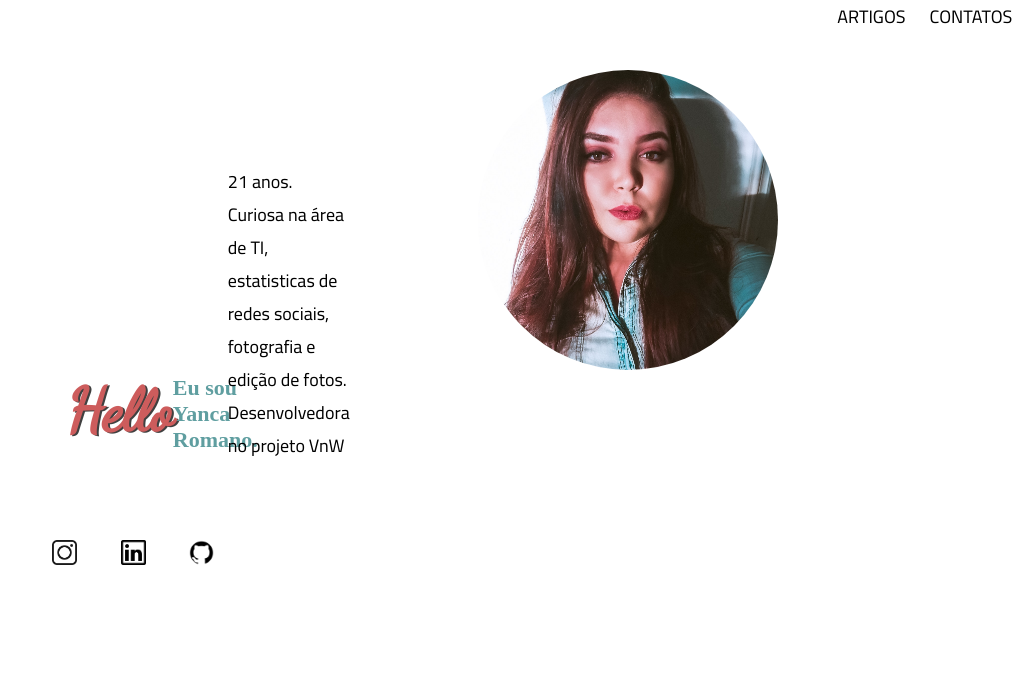
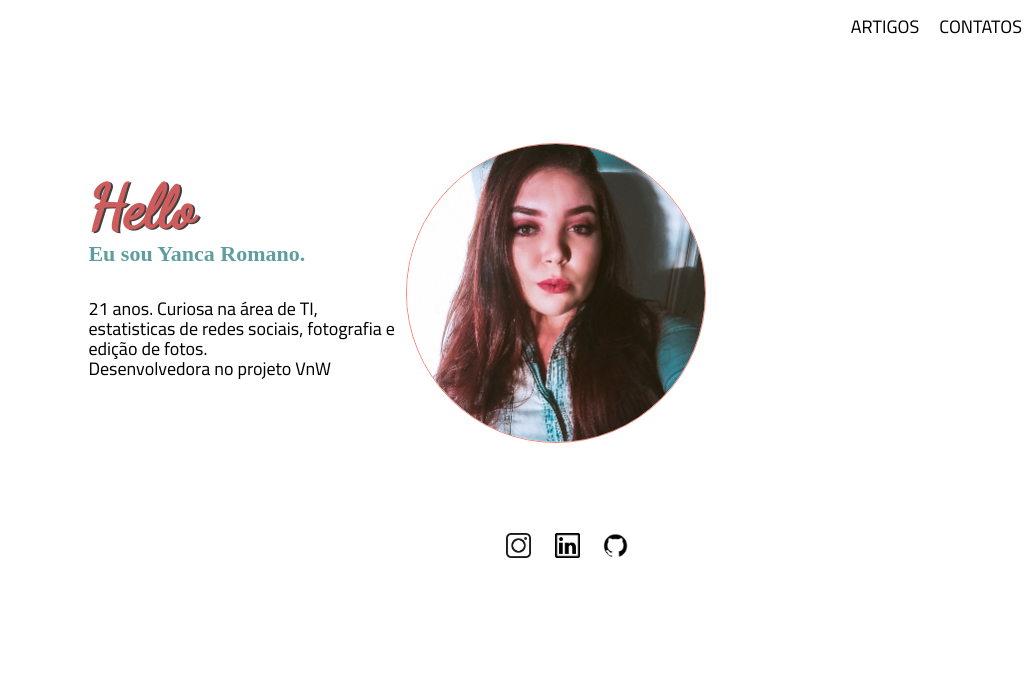
Before and after one commit to YancaRomano/profile-test, a plain HTML site: page index.html in a window 1280 px wide. Shown: the whole page, without its empty margins (248-1280 px from the left). Drawn offline with Linux system fonts and the light colour scheme; a web font is replaced by a local one.

Commit message:
Aplicando flexbox no css

```diff
--- a/style.css
+++ b/style.css
@@ -12,71 +12,72 @@ a {
 	padding: 10px;
 	color: #000;
 }
+main {
+	width: 100%;
+	display: flex;
+	align-content: center;
+	justify-content: center;
+}
 .containerNav {
 	width: 100%
 	background: blue;
-	position: fixed;
-	left: 84%;
+	display: flex;
+	justify-content: flex-end;
 	font-family: 'Cairo', sans-serif;
 	font-size: 18px;
 }
 .containerOne{
 	width: 60%;
 	height: 60vh;
-	position: relative;
-	top: 100px;
-	left: 255px;
+	display: flex;
+	align-content: center;
+	justify-content: center;
+}
+.containerTwo{
+	width: 40%;
+	display: flex;
+	flex-direction: column;
+	justify-content: center;
+	margin: 10px;
 }
 .title {
 	display: inline;
 	font-family: 'Dancing Script', cursive;
 	font-size: 60px;
+	line-height: 2px;
 	color: #CD5C5C;
-	position: relative;
-	left: 30px;
-	top: 60px;
+	display: flex;
+	align-items: center;
 	text-shadow: 2px 1px rgba(0,0,0,0.75);
 }
 .subtitle {
 	font-family: 'ZCOOL XiaoWei', serif;
 	font-size:22px;
+	line-height: 90px;
 	color: #5F9EA0;
-	position: relative;
-	left: 30px;
-	top: 60px;
-}
-
-.containerTwo{
-	width: 40%;
-	display: inline-flex;
-	position: relative;
-	bottom: 30px;
-	left: 30px;
+	display: flex;
+	align-items: center;
+	flex-direction: row;
 }
 .paragrafo {
-	position: relative;
-	bottom: 150px;
 	font-family: 'Cairo', sans-serif;
 	font-size: 18px;
+	line-height: 20px;
 }
 .img {
 	width: 300px;
 	height: 300px;
-	display: inline-flex;
+	display: flex;
+	align-self: center;
 	border-radius: 100%;
-	border: 10px;
-	border-color: pink;
-	position: relative;
-	left: 160px;
-	bottom: 30px;
+	border: 1px solid #FA8072;
+}
+footer {
+	display: flex;
+	justify-content: center;
+	padding: 0px 0px 0px 350px;
 }
 .img-social {
 	width: 25px;
 	height: 25px;
-	margin: 10px;
-	display: inline-flex;
-	position: relative;
-	left: 280px;
-	top: 50px;
-
 }
```
